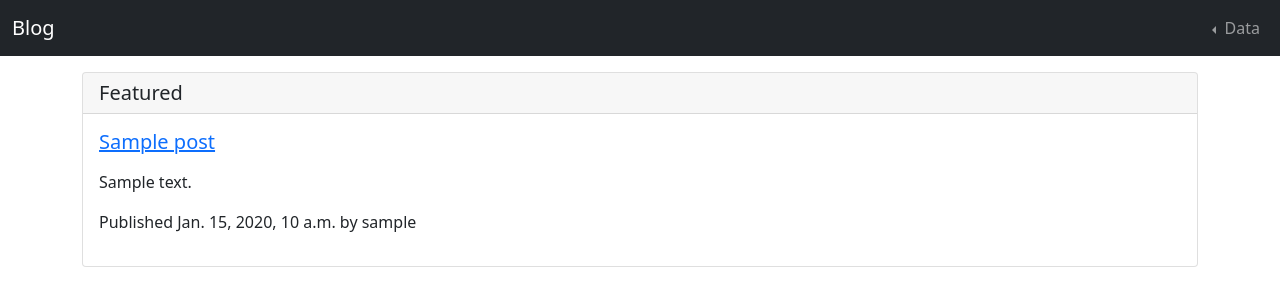
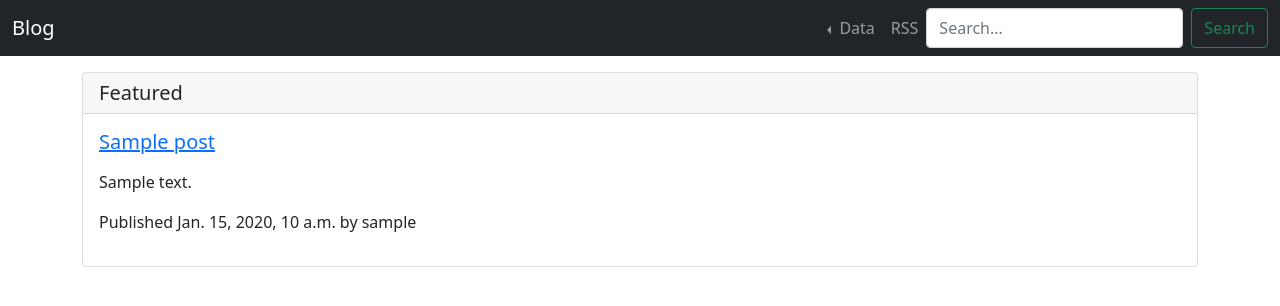
Before and after one commit to Kirill67tyar/blog, a Django app: page /blog/ in a window 1280 px wide. Shown: the top 306 px of the page. Run offline with Django 3.2, Linux system fonts and the light colour scheme; tables that the repository leaves empty hold one stand-in row (values such as "Sample post"); some libraries are stand-ins or nearby versions.

Commit message:
after this project a statrt a new chapter № 4

```diff
--- a/src/blog/forms.py
+++ b/src/blog/forms.py
@@ -36,3 +36,8 @@ class CommentForm(ModelForm):
             'email': 'Ваша почта',
             'body': 'Комментарий',
         }
+
+
+class SearchForm(Form):
+
+    query = CharField(required=False, widget=TextInput(attrs=attrs))
--- a/src/blog/models.py
+++ b/src/blog/models.py
@@ -145,6 +145,34 @@ COMMIT;
     """
 
 # Важно, ORM Django совместима с SQLite, MySQL, PostgreSQL, Oracle.
+# Но лучше всего django работает с PostgreSQL. Там более шировкий функционал
+# возможности работы django orm с PostgreSQL
+# Посмотри как у тебя реализован поиск
+# если бы использовалась db PostgreSQL то можно было бы реализовать иначе
+"""
+from django.contrib.postgres.search import SearchVector
+query = 'some query string'
+qs = Post.objects.filter(body__search=query)
+# or
+qs = Post.published.annotate(search=SearchVector('title', 'body')).filter(search=query)
+"""
+# from django.contrib.postgres.search import SearchVector
+# query = 'some query string'
+# qs = Post.objects.filter(body__search=query)
+# # or
+# qs = Post.published.annotate(search=SearchVector('title', 'body')).filter(search=query)
+# Кста, lookup search - довольно таки медленный и как правило не очень годится для больших объемов данных.
+# Короче, если хочешь знать ORM для PostgreSQL открой Django (Антонио Меле) - 83 стр. До 91 там
+# более менее подробно расписано. Обрати внимание и на стемминг и на ранжирование и на триграммы
+# также смотри https://docs.djangoproject.com/en/3.1/ref/contrib/postgres/search/
+# и https://djbook.ru/rel3.0/ref/contrib/postgres/search.html
+# Есть также дополнительные API которые предоставляют ORM для поиска Solt и Elasticsearch через
+# Haystack
+# Haystack - это приложение Django. Подробности:
+# https://haystacksearch.org/
+# https://django-haystack.readthedocs.io/en/master/
+
+
 # https://docs.djangoproject.com/en/3.1/ref/databases/
 # В django можно настроить работу с несколькими СУБД одновременно
 
@@ -184,7 +212,7 @@ COMMIT;
     # если form.is_valid() - False, то cleaned_data все равно вызовется, но с полями
     # которые прощли на валидность
 
-    """
+"""
 >>> EmailPostForm({'email':'qwe@qwe.ru', 'to':'ewq@ewq.ru', 'comments':'asdasd'})
 <EmailPostForm bound=True, valid=Unknown, fields=(email;to;comments)>
 >>> e = _
@@ -198,7 +226,7 @@ True
 <EmailPostForm bound=True, valid=True, fields=(email;to;comments)>
 >>> type(e)
 <class 'blog.forms.EmailPostForm'>
-    """
+"""
 
 # Передача заполненных форм в body (post request) насколько можно судить - имеет аналогиный синтаксис
 # как и querystring (GET параметры)
--- a/src/blog/templates/blog/list.html
+++ b/src/blog/templates/blog/list.html
@@ -8,6 +8,14 @@
 <br>
 <div class="row justify-content-md-center">
     <p class="h4">{{report}}</p>
+</div>
+<br>
+{% endif %}
+
+{% if query %}
+<br>
+<div class="row justify-content-md-center">
+    <p class="h4">{{result}}</p>
 </div>
 <br>
 {% endif %}
--- a/src/blog/urls.py
+++ b/src/blog/urls.py
@@ -1,5 +1,5 @@
 from django.urls import path, include
-from blog.views import post_list, post_retrieve, post_share, PostListView, experiments
+from blog.views import post_list, post_retrieve, post_share, PostListView, experiments, PostListBySearch
 from blog.feeds import LatestPostsFeed
 
 app_name = 'blog'
@@ -7,6 +7,7 @@ app_name = 'blog'
 urlpatterns = [
     path('', post_list, name='list'),
     path('tag/<slug:tag_slug>/', post_list, name='list_by_tag'),
+    path('search/', PostListBySearch.as_view(), name='list_by_search'),
     # path('', PostListView.as_view(), name='list'),
     path('<int:year>/<int:month>/<int:day>/<slug:slug>/', post_retrieve, name='retrieve'),
     path('<int:post_id>/share/', post_share, name='share'),
--- a/src/blog/views.py
+++ b/src/blog/views.py
@@ -1,13 +1,13 @@
 from django.conf import settings
 from django.contrib.auth.models import User
 from django.core.paginator import Paginator, PageNotAnInteger, EmptyPage
-from django.db.models import Count
+from django.db.models import Count, Q
 from django.shortcuts import render, HttpResponse, get_object_or_404
 from django.views import View
 from django.views.generic import ListView
 from django.core.mail import send_mail
 from blog.models import Post, Comment, Tag
-from blog.forms import EmailPostForm, CommentForm
+from blog.forms import EmailPostForm, CommentForm, SearchForm
 
 
 def experiments(request):
@@ -172,3 +172,30 @@ class PostListView(ListView):
     context_object_name = 'posts'
     paginate_by = 2
     template_name = 'blog/list.html'
+
+
+
+class PostListBySearch(ListView):
+
+    # context_object_name = 'posts'
+    template_name = 'blog/list.html'
+    model = Post
+    paginate_by = 2
+    allow_empty = True
+
+
+    def get_queryset(self):
+        query = self.request.GET.get('query')
+        # qs = self.model.published.filter(Q(title__icontains=query) | Q(body__icontains=query))
+        qs = Post.published.filter(Q(title__icontains=query) | Q(body__icontains=query))
+        return qs
+
+    def get_context_data(self, *, object_list=None, **kwargs):
+        context = super().get_context_data(**kwargs)
+        search = self.request.GET.get('query')
+        query = f'query={search}&'
+        count_posts = self.get_queryset().count()
+        result = f'{f"Все статьи по запросу {repr(search)} ({count_posts})" if count_posts != 0 else f"По запросу {repr(search)} ничего не найдено"}'
+        context['query'] = query
+        context['result'] = result
+        return context
--- a/src/templates/_inc/navbar.html
+++ b/src/templates/_inc/navbar.html
@@ -7,7 +7,6 @@
             <span class="navbar-toggler-icon"></span>
         </button>
         <ul class="navbar-nav justify-content-end">
-
             <li class="nav-item dropstart">
                 <a class="nav-link dropdown-toggle" href="#" id="navbarDropdown" role="button" data-bs-toggle="dropdown"
                    aria-expanded="false">
@@ -31,6 +30,15 @@
                     {% endfor %}
                 </ul>
             </li>
+
+            <li class="nav-item">
+                <a class="nav-link" href="{% url 'blog:post_feed' %}">RSS</a>
+            </li>
+            <form class="d-flex" action="{% url 'blog:list_by_search' %}" method="GET">
+                <input class="form-control me-2" name="query" type="search" placeholder="Search..." aria-label="Search">
+                <button class="btn btn-outline-success" type="submit">Search</button>
+            </form>
+
         </ul>
     </div>
 </nav>
--- a/src/templates/_inc/pagination.html
+++ b/src/templates/_inc/pagination.html
@@ -1,4 +1,5 @@
 {% if page_obj.has_other_pages %}
+
 <br>
 <nav aria-label="Page navigation example">
 
@@ -6,29 +7,29 @@
 
         {% if page_obj.has_previous %}
         <li class="page-item">
-            <a class="page-link" href="?page={{page_obj.previous_page_number}}" aria-label="Previous">
+            <a class="page-link" href="?{{query}}page={{page_obj.previous_page_number}}" aria-label="Previous">
                 <span aria-hidden="true">&laquo;</span>
             </a>
         </li>
         {% endif %}
 
         {% if page_obj.number|add:-2 > 1 %}
-        <li class="page-item"><a class="page-link" href="?page=1">1</a></li>
+        <li class="page-item"><a class="page-link" href="?{{query}}page=1">1</a></li>
         &nbsp;...&nbsp;
         {% endif %}
 
         {% for page in page_obj.paginator.page_range %}
         {% if page == page_obj.number %}
-        <li class="page-item active"><a class="page-link" href="?page={{page}}">{{page}}</a></li>
+        <li class="page-item active"><a class="page-link" href="?{{query}}page={{page}}">{{page}}</a></li>
         {% elif page_obj.number|add:3 > page and page_obj.number|add:-3 < page %}
-        <li class="page-item"><a class="page-link" href="?page={{page}}">{{page}}</a></li>
+        <li class="page-item"><a class="page-link" href="?{{query}}page={{page}}">{{page}}</a></li>
         {% endif %}
         {% endfor %}
 
         {% if page_obj.number|add:2 < page_obj.paginator.num_pages %}
         &nbsp;...&nbsp;
         <li class="page-item">
-            <a class="page-link" href="?page={{page_obj.paginator.num_pages}}">
+            <a class="page-link" href="?{{query}}page={{page_obj.paginator.num_pages}}">
                 {{page_obj.paginator.num_pages}}
             </a>
         </li>
@@ -36,7 +37,7 @@
 
         {% if page_obj.has_next %}
         <li class="page-item">
-            <a class="page-link" href="?page={{page_obj.next_page_number}}" aria-label="Next">
+            <a class="page-link" href="?{{query}}page={{page_obj.next_page_number}}" aria-label="Next">
                 <span aria-hidden="true">&raquo;</span>
             </a>
         </li>
```
